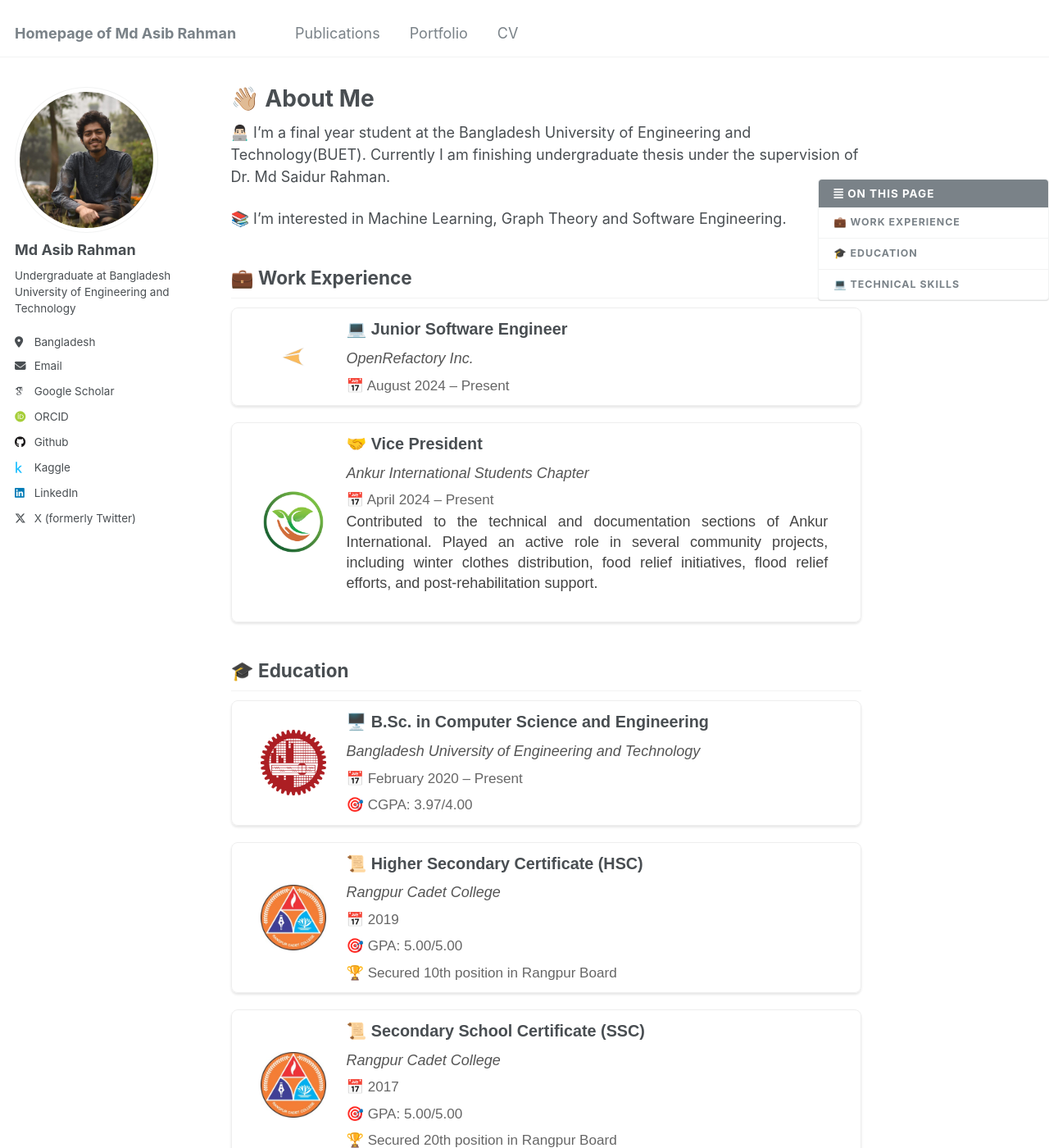
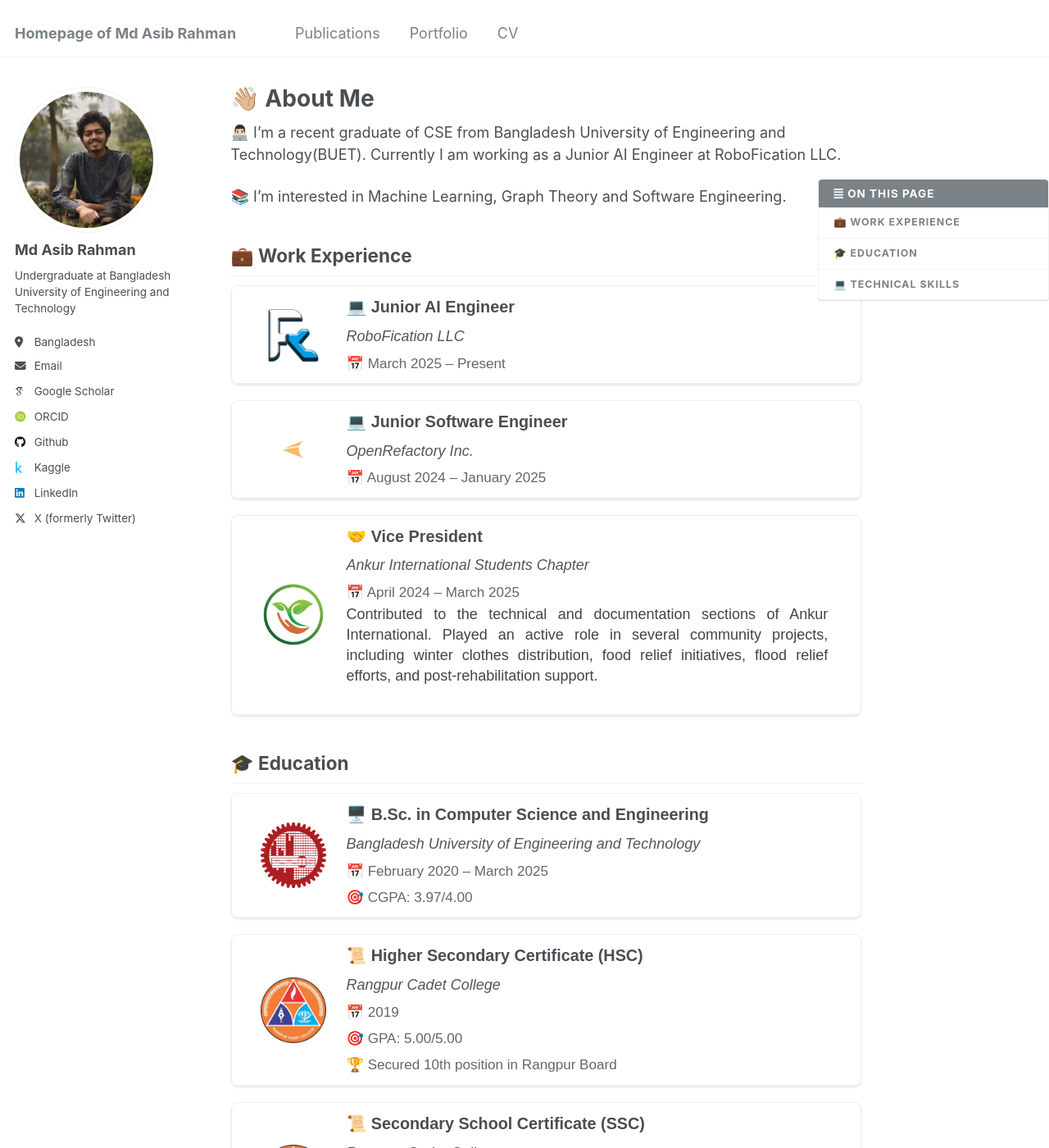
Before and after one commit to Asib27/asib27.github.io, a Jekyll site: the page built from _pages/about.md, in a window 1280 px wide and 1400 px high. Shown: the whole window at 82% size. Built offline with Jekyll 4.4.1, drawn with Linux system fonts in a browser that asks for light colours; some web fonts are replaced.

Commit message:
add robofication

```diff
--- a/_pages/about.md
+++ b/_pages/about.md
@@ -10,17 +10,26 @@ redirect_from:
 toc: true
 ---
 
-👨🏻‍💻 I’m a final year student at the Bangladesh University of Engineering and Technology(BUET). Currently I am finishing undergraduate thesis under the supervision of Dr. Md Saidur Rahman.
+👨🏻‍💻 I’m a recent graduate of CSE from Bangladesh University of Engineering and Technology(BUET). Currently I am working as a Junior AI Engineer at RoboFication LLC.
 
 📚 I'm interested in Machine Learning, Graph Theory and Software Engineering.
 
 ## 💼 Work Experience
 <div class="about_card">
+    <img class="about_card__logo" src="/assets/images/institute_logo/robofication.png" alt="RoboFication Logo">
+  <div class="about_card__content">
+    <div class="about_card__content__title">💻 Junior AI Engineer</div>
+    <div class="about_card__content__subtitle">RoboFication LLC</div>
+    <div class="about_card__content__date">📅 March 2025 – Present</div>
+  </div>
+</div>
+
+<div class="about_card">
     <img class="about_card__logo" src="/assets/images/institute_logo/open_refactory.png" alt="BUET Logo">
   <div class="about_card__content">
     <div class="about_card__content__title">💻 Junior Software Engineer</div>
     <div class="about_card__content__subtitle">OpenRefactory Inc.</div>
-    <div class="about_card__content__date">📅 August 2024 – Present</div>
+    <div class="about_card__content__date">📅 August 2024 – January 2025</div>
   </div>
 </div>
 
@@ -29,7 +38,7 @@ toc: true
   <div class="about_card__content">
     <div class="about_card__content__title">🤝 Vice President</div>
     <div class="about_card__content__subtitle">Ankur International Students Chapter</div>
-    <div class="about_card__content__date">📅 April 2024 – Present</div>
+    <div class="about_card__content__date">📅 April 2024 – March 2025</div>
     <p class="about_card__content__details">
       Contributed to the technical and documentation sections of Ankur International. Played an active role in several community projects, including winter clothes distribution, food relief initiatives, flood relief efforts, and post-rehabilitation support.
     </p>
@@ -43,7 +52,7 @@ toc: true
   <div class="about_card__content">
     <div class="about_card__content__title">🖥️ B.Sc. in Computer Science and Engineering</div>
     <div class="about_card__content__subtitle">Bangladesh University of Engineering and Technology</div>
-    <div class="about_card__content__date">📅 February 2020 – Present</div>
+    <div class="about_card__content__date">📅 February 2020 – March 2025</div>
     <div class="about_card__content__achievement">🎯 CGPA: 3.97/4.00</div>
   </div>
 </div>
```
Also changed, not shown: assets/images/institute_logo/robofication.png (added).
